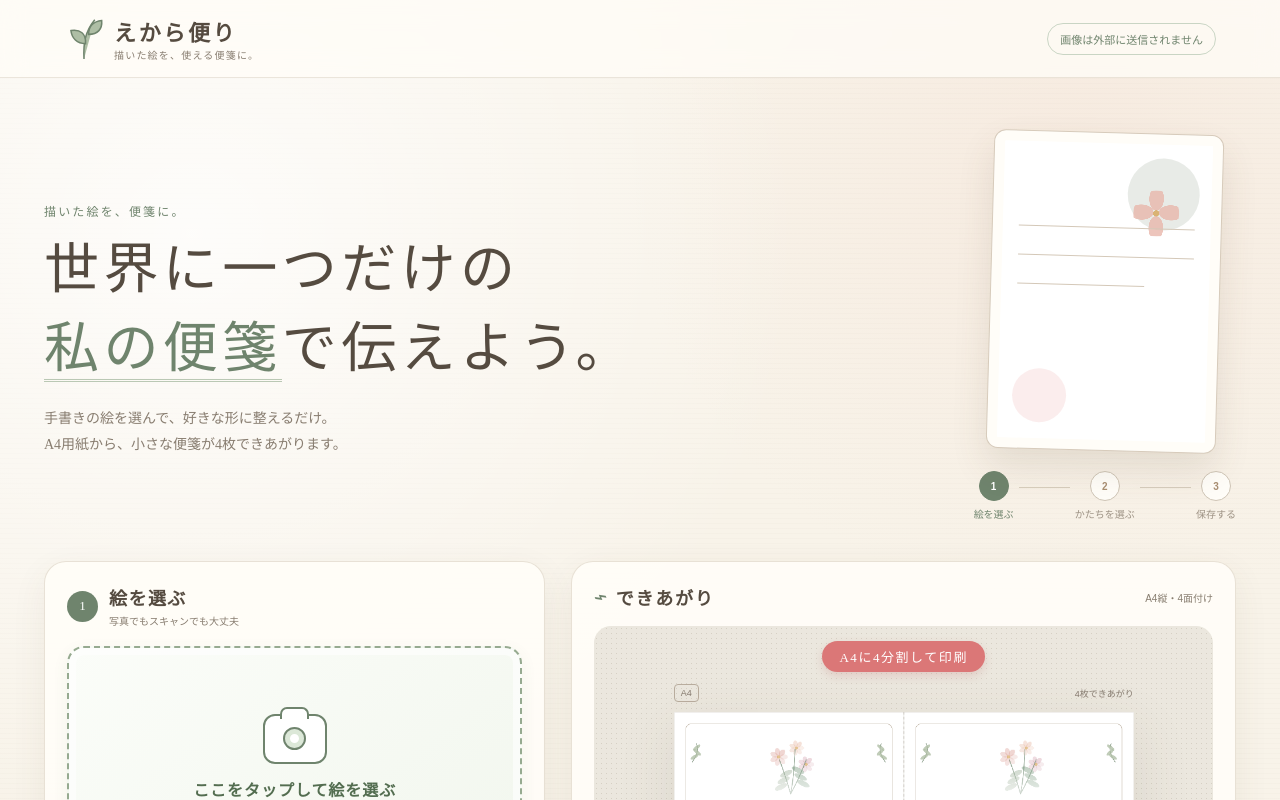
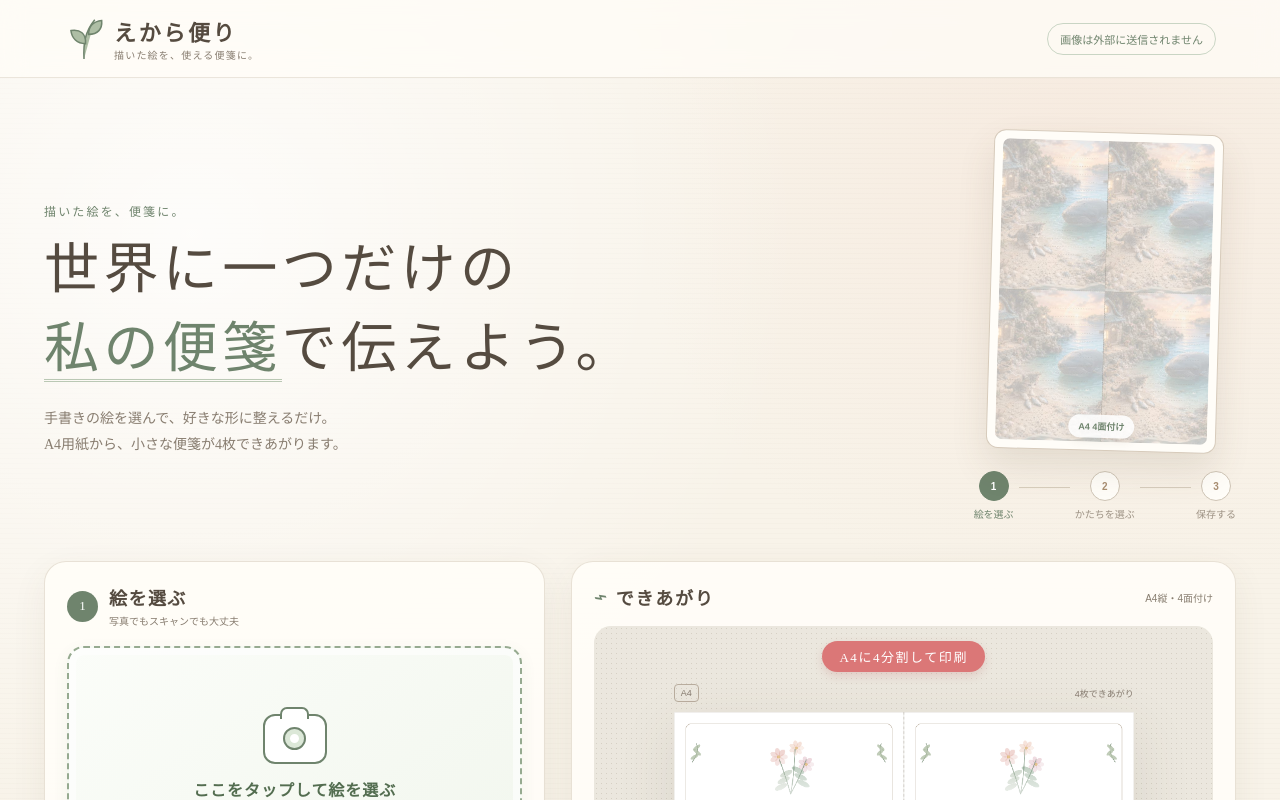
Before and after one commit to soramusubi-ctrl/binsen, a Next.js app: page / in a window 1280 px wide. Shown: the top 800 px of the page. Built offline with nearby package versions, Linux system fonts and the light colour scheme.

Commit message:
Use sample output as hero thumbnail

```diff
--- a/src/app/globals.css
+++ b/src/app/globals.css
@@ -65,47 +65,29 @@ button { color: inherit; }
   width: min(28vw, 230px);
   min-width: 180px;
   aspect-ratio: .72;
-  padding: 28px 26px;
+  padding: 8px;
   border: 1px solid #d7cbbb;
   border-radius: 12px;
   background: #fff;
   box-shadow: 0 18px 36px rgba(94, 75, 52, .12), inset 0 0 0 10px #fffdf8;
   transform: rotate(1.6deg);
+  overflow: hidden;
 }
-.hero-thumbnail::before,
-.hero-thumbnail::after {
-  content: "";
+.hero-thumbnail img { display: block; width: 100%; height: 100%; border-radius: 7px; object-fit: cover; }
+.hero-thumbnail span {
   position: absolute;
+  left: 50%;
+  bottom: 12px;
+  transform: translateX(-50%);
+  padding: 5px 10px;
   border-radius: 999px;
-  background: rgba(111, 132, 109, .16);
+  color: var(--green);
+  background: rgba(255,255,255,.86);
+  box-shadow: 0 4px 10px rgba(94,75,52,.08);
+  white-space: nowrap;
+  font-size: 9px;
+  font-weight: 700;
 }
-.hero-thumbnail::before { width: 72px; height: 72px; right: 22px; top: 24px; }
-.hero-thumbnail::after { width: 54px; height: 54px; left: 24px; bottom: 26px; background: rgba(219, 119, 119, .13); }
-.thumb-flower {
-  position: absolute;
-  right: 42px;
-  top: 56px;
-  width: 46px;
-  height: 46px;
-  border-radius: 50%;
-  background:
-    radial-gradient(circle at 50% 50%, #d5a454 0 9%, transparent 10%),
-    radial-gradient(ellipse at 50% 18%, #e8b6aa 0 22%, transparent 23%),
-    radial-gradient(ellipse at 82% 48%, #e8b6aa 0 22%, transparent 23%),
-    radial-gradient(ellipse at 50% 82%, #e8b6aa 0 22%, transparent 23%),
-    radial-gradient(ellipse at 18% 48%, #e8b6aa 0 22%, transparent 23%);
-  opacity: .78;
-}
-.thumb-line {
-  position: relative;
-  z-index: 1;
-  display: block;
-  width: 100%;
-  margin-top: 66px;
-  border-top: 1px solid #d4c8b8;
-}
-.thumb-line + .thumb-line { margin-top: 28px; }
-.thumb-line.short { width: 72%; }
 
 .steps { display: flex; align-items: center; white-space: nowrap; margin-bottom: 8px; }
 .steps span { display: flex; flex-direction: column; align-items: center; gap: 5px; color: #9d9284; font-size: 10px; }
@@ -337,8 +319,7 @@ footer strong { color: var(--green); letter-spacing: .1em; }
   .hero { padding: 24px 16px 18px; gap: 20px; }
   .hero h1 { font-size: 27px; line-height: 1.5; }
   .hero-thumbnail { width: 150px; padding: 20px 18px; }
-  .thumb-line { margin-top: 48px; }
-  .thumb-line + .thumb-line { margin-top: 22px; }
+  .hero-thumbnail { padding: 6px; }
   .hero > div > p:last-child { font-size: 11px; }
   .workspace { padding: 0 10px; gap: 12px; margin-bottom: 50px; }
   .empty-artwork-upload { min-height: 230px; }
--- a/src/components/letter-maker.tsx
+++ b/src/components/letter-maker.tsx
@@ -176,11 +176,15 @@ export function LetterMaker() {
           <p>手書きの絵を選んで、好きな形に整えるだけ。<br />A4用紙から、小さな便箋が4枚できあがります。</p>
         </div>
         <div className="hero-side">
-          <div className="hero-thumbnail" aria-hidden="true">
-            <span className="thumb-flower" />
-            <span className="thumb-line" />
-            <span className="thumb-line" />
-            <span className="thumb-line short" />
+          <div className="hero-thumbnail">
+            <NextImage
+              src="/assets/hero-watermark-sample.jpg"
+              alt="透かし便箋をA4に4分割した出力例"
+              width={707}
+              height={1000}
+              priority
+            />
+            <span>A4 4面付け</span>
           </div>
           <div className="steps" aria-label="使い方">
             <span className="active"><b>1</b>絵を選ぶ</span><i />
```
Also changed, not shown: public/assets/hero-watermark-sample.jpg (added), 2 other files (tests, documents, lock files or other folders).
